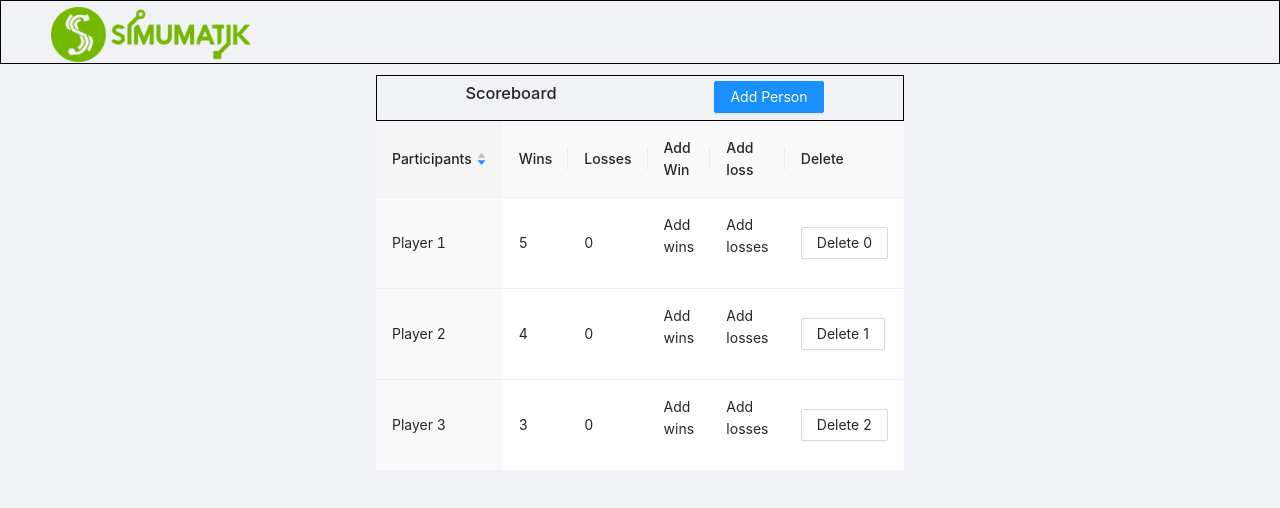
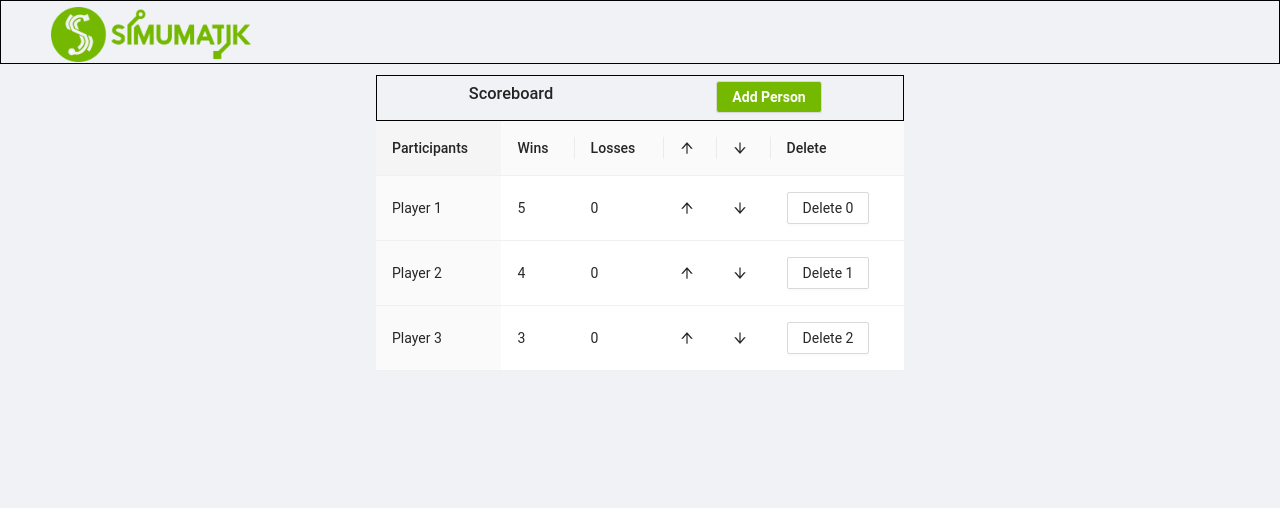
Before and after one commit to Wontoz/ScoreboardApp, a React (Create React App) app: page / in a window 1280 px wide. Shown: the top 508 px of the page. Built offline with nearby package versions, Linux system fonts and the light colour scheme.

Commit message:
Added icons and updated css

```diff
--- a/src/App.css
+++ b/src/App.css
@@ -1,38 +1,15 @@
-.App {
-  text-align: center;
+body{
+  font-family: "Roboto", Sans-serif;
 }
 
-.App-logo {
-  height: 40vmin;
-  pointer-events: none;
+.Btn-green {
+  font-size: 14px;
+  font-weight: 600;
+  background-color: #74B800;
+  border-radius: 3px;
+  color: #fff;
 }
 
-@media (prefers-reduced-motion: no-preference) {
-  .App-logo {
-    animation: App-logo-spin infinite 20s linear;
-  }
+.ant-table-column-sorter{
+  display: none;
 }
-
-.App-header {
-  background-color: #282c34;
-  min-height: 100vh;
-  display: flex;
-  flex-direction: column;
-  align-items: center;
-  justify-content: center;
-  font-size: calc(10px + 2vmin);
-  color: white;
-}
-
-.App-link {
-  color: #61dafb;
-}
-
-@keyframes App-logo-spin {
-  from {
-    transform: rotate(0deg);
-  }
-  to {
-    transform: rotate(360deg);
-  }
-}
--- a/src/components/AddPlayerButton.js
+++ b/src/components/AddPlayerButton.js
@@ -29,7 +29,7 @@ const AddPlayerButton = (props) => {
 
     return (
         <>
-            <Button type="primary" onClick={showModal}>
+            <Button className={"Btn-green"} onClick={showModal}>
                 Add Person
             </Button>
             <Modal
--- a/src/components/AlterScoreModal.js
+++ b/src/components/AlterScoreModal.js
@@ -1,5 +1,6 @@
 import React, { useState } from 'react';
 import { Modal } from 'antd';
+import { ArrowUpOutlined, ArrowDownOutlined } from '@ant-design/icons';
 
 //Module that's displayed when user clicks on either arrow that alters a player's score
 const AlterScoreModal = (props) => {
@@ -20,6 +21,12 @@ const AlterScoreModal = (props) => {
         props.action();
         hideModal();
     }
+    let icon;
+    if(props.scoreType ==='wins'){
+        icon = <ArrowUpOutlined onClick={showModal}></ArrowUpOutlined>
+    } else if(props.scoreType === 'losses'){
+        icon = <ArrowDownOutlined onClick={showModal}></ArrowDownOutlined>;
+    };
 
     let body =
         <Modal
@@ -35,9 +42,7 @@ const AlterScoreModal = (props) => {
 
     return (
         <>
-            <p onClick={showModal}>
-                Add {props.scoreType}
-            </p>
+            {icon}
             {body}
         </>
     )
--- a/src/components/Header.js
+++ b/src/components/Header.js
@@ -1,9 +1,5 @@
 import React from 'react';
 import { PageHeader} from 'antd';
-
-const Icon = ({ src}) => (
-    <img src={src}></img>
-);
 
 const body = (
     <PageHeader
--- a/src/components/TableBody.js
+++ b/src/components/TableBody.js
@@ -2,6 +2,7 @@ import React from 'react';
 import { Table, Button, Row, Col } from 'antd';
 import AlterScoreModal from './AlterScoreModal';
 import AddPlayerButton from './AddPlayerButton';
+import { ArrowUpOutlined, ArrowDownOutlined } from '@ant-design/icons';
 
 class TableBody extends React.Component {
   constructor(props) {
@@ -32,7 +33,7 @@ class TableBody extends React.Component {
           key: 'losses',
         },
         {
-          title: 'Add Win',
+          title: <ArrowUpOutlined/>,
           dataIndex: 'addWin',
           key: 'addWin',
           render: (key, record) => (
@@ -40,7 +41,7 @@ class TableBody extends React.Component {
           )
         },
         {
-          title: 'Add loss',
+          title: <ArrowDownOutlined/>,
           dataIndex: 'addLoss',
           key: 'addLoss',
           render: (key, record,) => (
```
Also changed, not shown: src/style/style.css (added).
